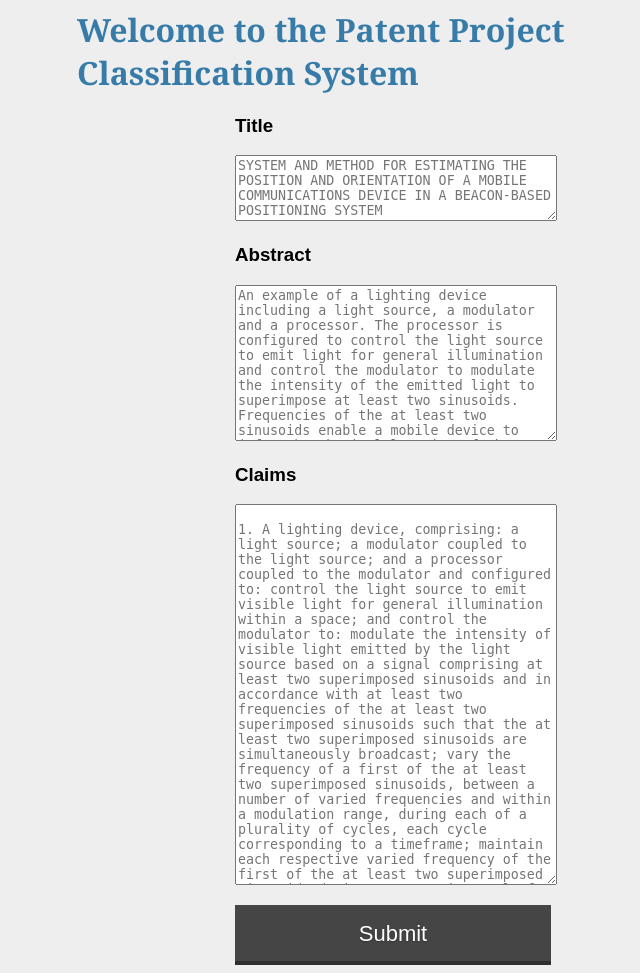
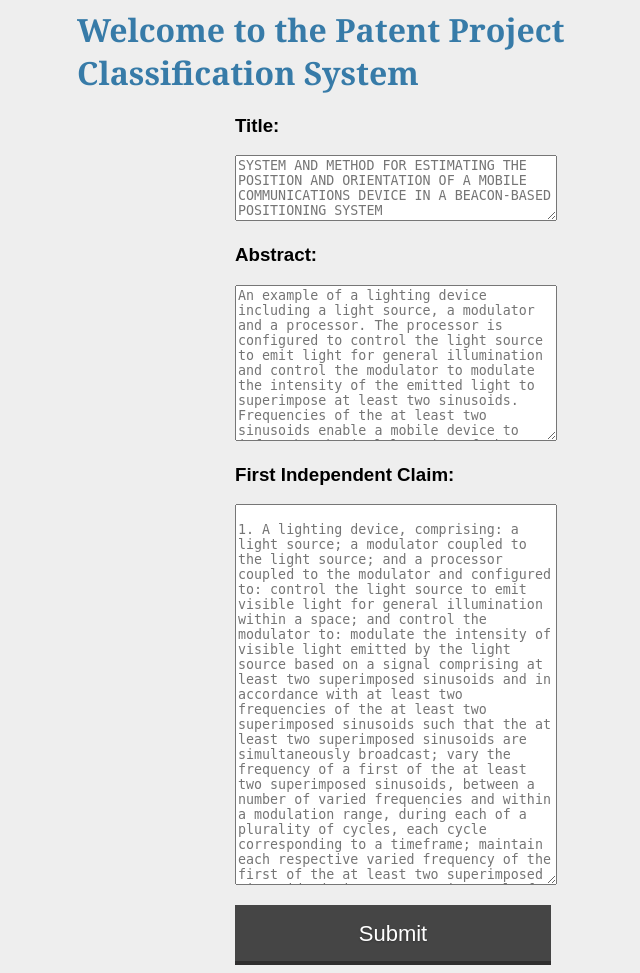
Before and after one commit to bioinfonerd-forks/PatentAnalytics, a Flask app: page / in a window 1280 px wide. Shown: the whole page, without its empty margins (247-887 px from the left). Run offline with Flask 2, Linux system fonts and the light colour scheme; parts of the project's set-up code (start-up, migrations or seed data) failed here and were passed over; some libraries are stand-ins or nearby versions.

Commit message:
something with the template app stuff

```diff
--- a/templates/query.html
+++ b/templates/query.html
@@ -2,23 +2,24 @@
 <title>Money Project</title>
 <head>
 <link rel=stylesheet type=text/css href="{{ url_for('static', filename='style.css') }}">
+    <script type="text/javascript" src="http://www.freecodeformat.com/res/xreturntop/x-return-top.min.js"></script>
+<script type="text/javascript" color="0,100,200" opacity="0.4" src="http://www.freecodeformat.com/js/canvas-nest.min.js"></script>
 </head>
 <body>
 <div class="container">
 <h1>
     Welcome to the Patent Project Classification System
 </h1>
-<script type="text/javascript" src="http://www.freecodeformat.com/res/xreturntop/x-return-top.min.js"></script>
-<script type="text/javascript" color="0,100,200" opacity="0.4" src="http://www.freecodeformat.com/js/canvas-nest.min.js"></script>
+
 
     <div class="container2">
          <form action="/query" method="POST">
 
-             <p><h3>Title</h3><textarea rows="4" cols="50" name=title placeholder="SYSTEM AND METHOD FOR ESTIMATING THE POSITION AND ORIENTATION OF A MOBILE COMMUNICATIONS DEVICE IN A BEACON-BASED POSITIONING SYSTEM" ></textarea></p>
+             <p><h3>Title:</h3><textarea rows="4" cols="50" name=title placeholder="SYSTEM AND METHOD FOR ESTIMATING THE POSITION AND ORIENTATION OF A MOBILE COMMUNICATIONS DEVICE IN A BEACON-BASED POSITIONING SYSTEM" ></textarea></p>
 
-             <p><h3>Abstract</h3><textarea rows="10" cols="50" type=text name=abstract placeholder="An example of a lighting device including a light source, a modulator and a processor. The processor is configured to control the light source to emit light for general illumination and control the modulator to modulate the intensity of the emitted light to superimpose at least two sinusoids. Frequencies of the at least two sinusoids enable a mobile device to infer the physical location of the lighting device."></textarea></p>
+             <p><h3>Abstract:</h3><textarea rows="10" cols="50" type=text name=abstract placeholder="An example of a lighting device including a light source, a modulator and a processor. The processor is configured to control the light source to emit light for general illumination and control the modulator to modulate the intensity of the emitted light to superimpose at least two sinusoids. Frequencies of the at least two sinusoids enable a mobile device to infer the physical location of the lighting device."></textarea></p>
 
-             <p><h3>Claims</h3><textarea rows="25" cols="50" type=text name=claims placeholder="
+             <p><h3>First Independent Claim:</h3><textarea rows="25" cols="50" type=text name=claims placeholder="
 1. A lighting device, comprising: a light source; a modulator coupled to the light source; and a processor coupled to the modulator and configured to: control the light source to emit visible light for general illumination within a space; and control the modulator to: modulate the intensity of visible light emitted by the light source based on a signal comprising at least two superimposed sinusoids and in accordance with at least two frequencies of the at least two superimposed sinusoids such that the at least two superimposed sinusoids are simultaneously broadcast; vary the frequency of a first of the at least two superimposed sinusoids, between a number of varied frequencies and within a modulation range, during each of a plurality of cycles, each cycle corresponding to a timeframe; maintain each respective varied frequency of the first of the at least two superimposed sinusoids during a respective cycle for some period of time, each period of time being a fraction of the respective timeframe corresponding to the respective cycle such that the collection of time periods for the respective number of varied frequencies of the respective cycle equals the respective timeframe; and repeat the plurality of cycles some number of times.
 
 2. The lighting device of claim 1, wherein: a physical location of the lighting device within the space corresponds to a location defined by an x,y coordinate system over a planar area encompassing the space; a frequency of a first of the at least two superimposed sinusoids has a defined relationship to a value of an x coordinate of the physical location of the lighting device in the x,y coordinate system; and a frequency of a second of the at least two superimposed sinusoids has a defined relationship to a value of a y coordinate of the physical location of the lighting device in the x,y coordinate system.
```
